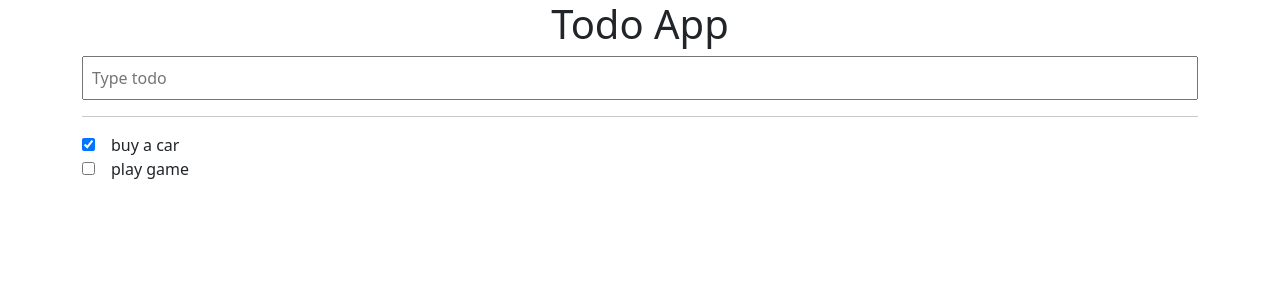
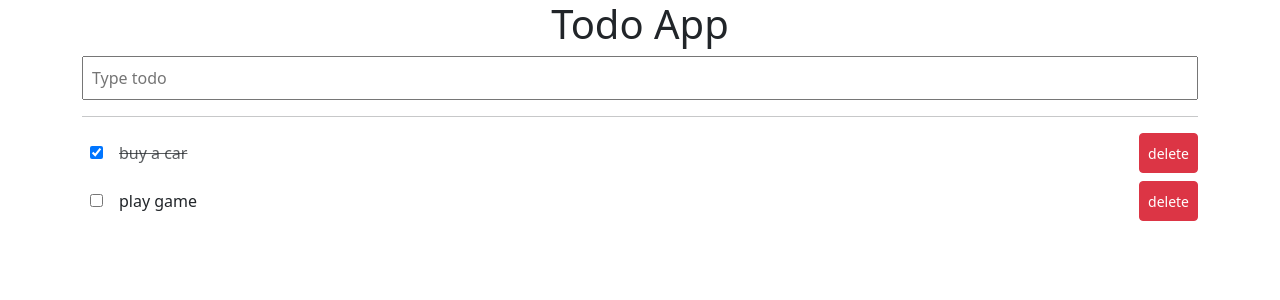
Before and after one commit to yunanjk/todo, a Vue app: page / in a window 1280 px wide. Shown: the top 300 px of the page. Built offline with nearby package versions, Linux system fonts and the light colour scheme.

Commit message:
todo list (2)

```diff
--- a/src/App.vue
+++ b/src/App.vue
@@ -3,7 +3,7 @@
     <h1 class="text-center">Todo App</h1>
     <input v-model="todoText" @keyup.enter="addTodo" type="text" class="w-100 p-2" placeholder="Type todo">
     <hr>
-    <Todo v-for="(todo, index) in todos" :key="index" :todo="todo" />
+    <Todo v-for="(todo, index) in todos" :key="index" :todo="todo" @toggle-checkbox="toggleCheckbox" @click-delete="clickDelete" />
   </div>
 </template>
 
@@ -34,6 +34,23 @@ export default {
         checked: false
       });
       this.todoText = "";
+    },
+    toggleCheckbox({ id, checked }) { // 자식 프로퍼티(Todo.vue)에서 $emit()의 인자로 보낸 id, checked 2개를 파라미터로 사용 (구조분해방식사용)
+      // console.log(id, checked);
+      const index = this.todos.findIndex(todo => {
+        return todo.id === id;
+      });
+      this.todos[index].checked = checked;
+    },
+    clickDelete(id) {
+      // 방법1 (splice() 사용)
+      // const index = this.todos.findIndex(todo => {
+      //   return todo.id === id;
+      // });
+      // this.todos.splice(index, 1);
+
+      // 방법2 (filter() 사용)
+      this.todos = this.todos.filter(todo => todo.id !== id);
     }
   }
 }
--- a/src/components/Todo.vue
+++ b/src/components/Todo.vue
@@ -1,7 +1,13 @@
 <template>
-    <div>
-        <input type="checkbox" :checked="todo.checked">
-        <span class="m-3">{{ todo.text }}</span>
+    <div class="mb-2 d-flex">
+        <!-- {{ todo.checked }} -->
+        <div class="m-2">
+            <input type="checkbox" :checked="todo.checked" @change="toggleCheckbox">
+        </div>
+        <span class="m-2 flex-grow-1" :class="todo.checked ? 'text-muted' : ''" :style="todo.checked ? 'text-decoration: line-through' : ''">
+            {{ todo.text }}
+        </span>
+        <button class="btn btn-danger btn-sm" @click="clickdelete">delete</button>
     </div>
 </template>
 
@@ -13,6 +19,18 @@ export default {
             type: Object,
             requried: true
         }
+    },
+    methods: {
+        toggleCheckbox(e) {
+            // console.log(e);
+            this.$emit("toggle-checkbox", {
+                id: this.todo.id,
+                checked: e.target.checked
+            })
+        },
+        clickdelete() {
+            this.$emit("click-delete", this.todo.id);
+        }
     }
 }
 </script>
```
